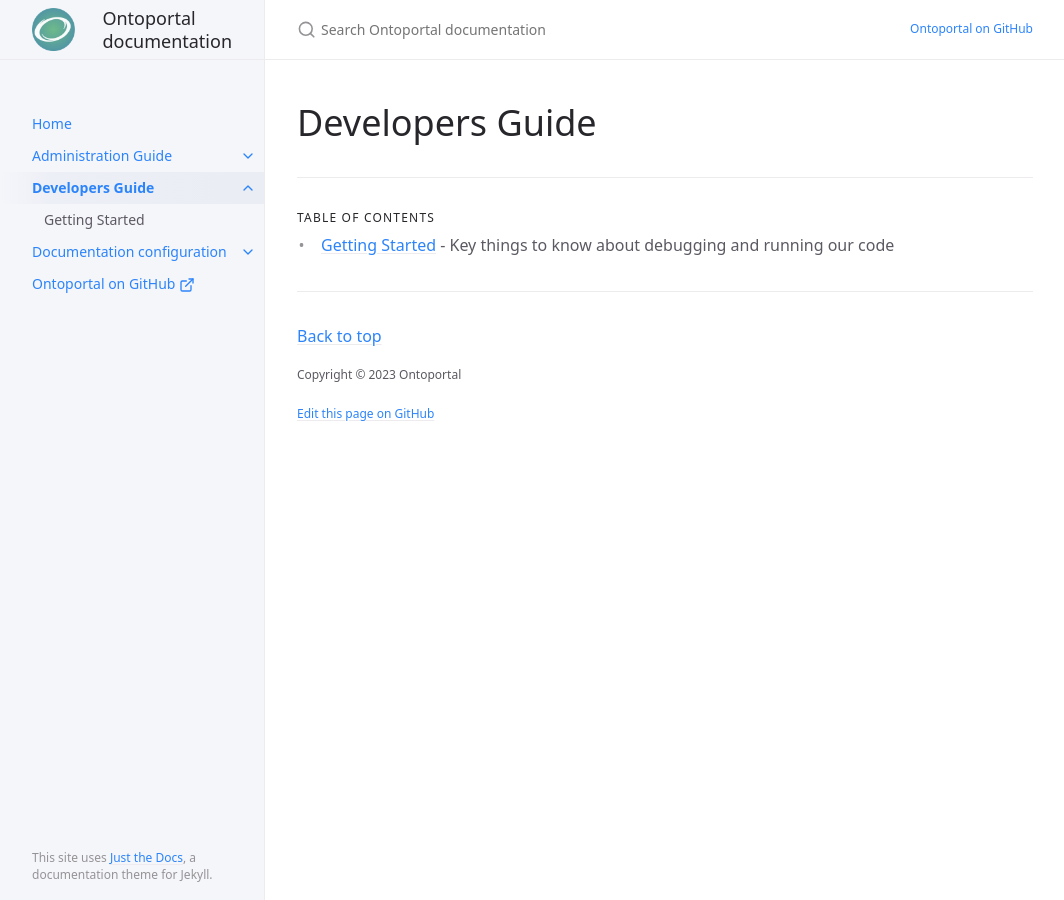
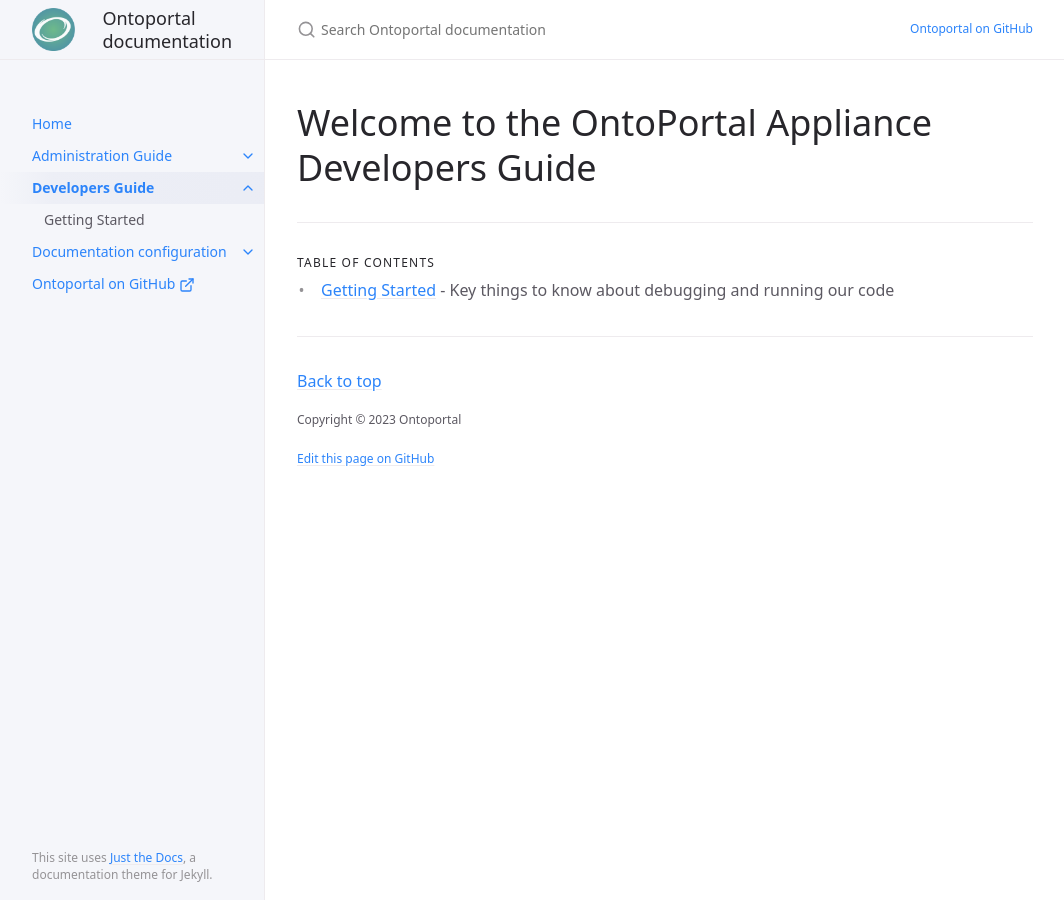
Before and after one commit to ontoportal/documentation, a Jekyll site: the page built from docs/devlopers-docs/index.md, in a window 1280 px wide. Shown: the whole page, without its empty margins (107-1171 px from the left). Built offline with Jekyll 4.4.1, drawn with Linux system fonts in a browser that asks for light colours.

Commit message:
Update the developer section title

```diff
--- a/docs/devlopers-docs/index.md
+++ b/docs/devlopers-docs/index.md
@@ -6,4 +6,4 @@ has_children: true
 permalink: /developers
 ---
 
-# Developers Guide
+# Welcome to the OntoPortal Appliance Developers Guide
```
